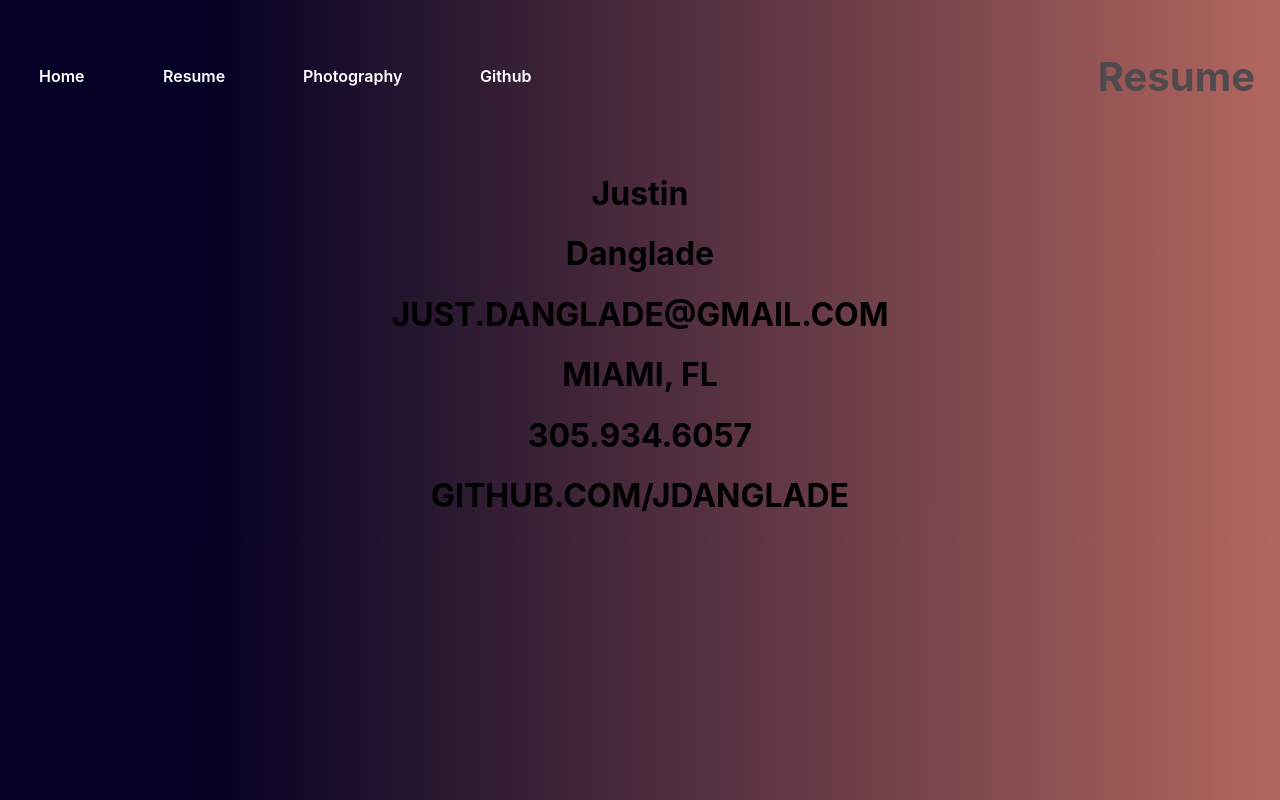
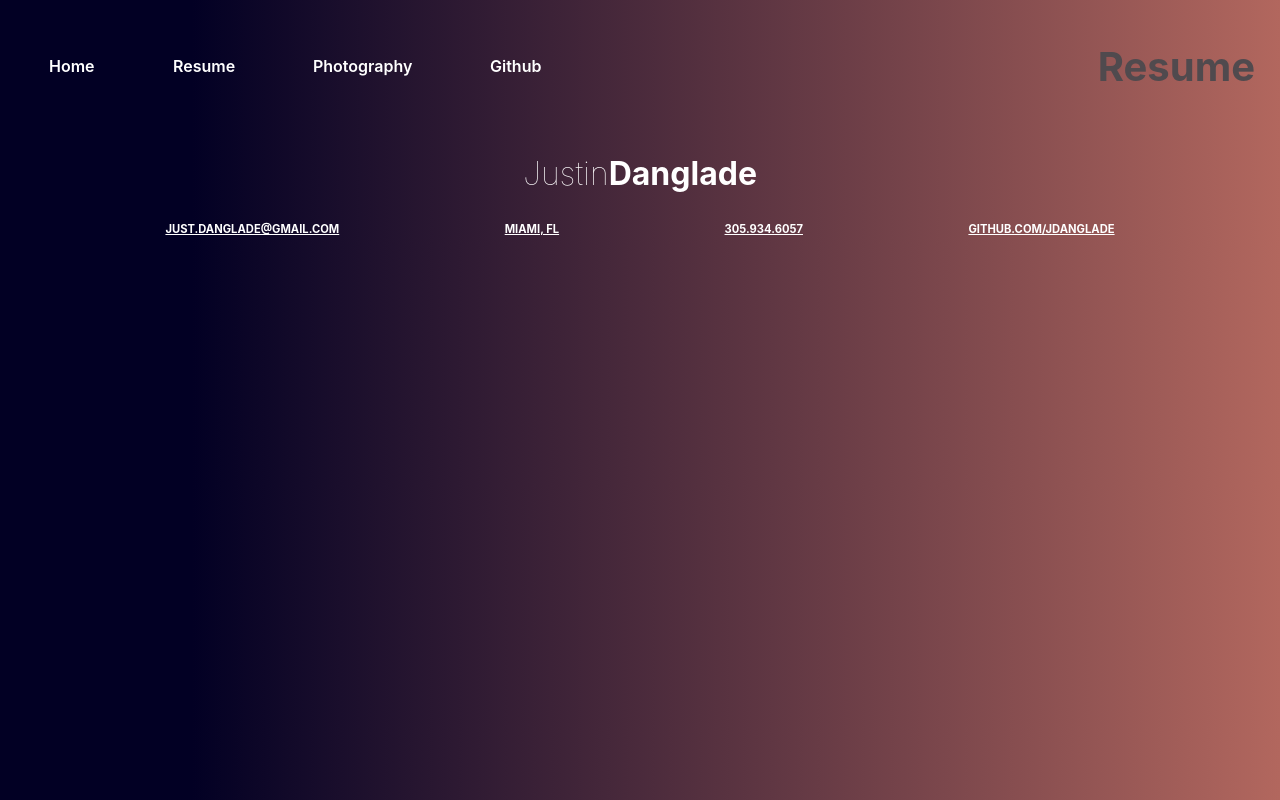
Before and after one commit to jdanglade/justin-danglade, a React (Create React App) app: page /Res in a window 1280 px wide. Built offline with nearby package versions, Linux system fonts and the light colour scheme.

Commit message:
Resume name and contact styling

```diff
--- a/src/Contact.js
+++ b/src/Contact.js
@@ -12,7 +12,21 @@ const Contact = () => {
   );
 };
 
-const ContactContainer = styled.div``;
+const ContactContainer = styled.div`
+  display: flex;
+  flex-direct: row;
+  justify-content: space-evenly;
+  align-content: center;
+  align-items: center;
+  font-family: Roobert, -apple-system, BlinkMacSystemFont, "Segoe UI", Helvetica,
+    Arial, sans-serif, "Apple Color Emoji", "Segoe UI Emoji", "Segoe UI Symbol";
+  color: #ffffff;
+  line-height: normal;
+  text-align: center;
+  text-decoration: underline;
+  height: 50%;
+  font-size: 0.35rem;
+`;
 const Email = styled.h1``;
 const City = styled.h1``;
 const PhoneNumber = styled.h1``;
--- a/src/Name.js
+++ b/src/Name.js
@@ -10,8 +10,25 @@ const Name = () => {
   );
 };
 
-const NameContainer = styled.div``;
-const FirstName = styled.h1``;
-const LastName = styled.h1``;
+const NameContainer = styled.div`
+  display: flex;
+  flex-direct: row;
+  justify-content: center;
+  align-content: center;
+  align-items: center;
+  font-family: Roobert, -apple-system, BlinkMacSystemFont, "Segoe UI", Helvetica,
+    Arial, sans-serif, "Apple Color Emoji", "Segoe UI Emoji", "Segoe UI Symbol";
+  color: #ffffff;
+  line-height: normal;
+  text-align: center;
+  height: 100%;
+  font-size: 1rem;
+`;
+const FirstName = styled.h1`
+  font-weight: lighter;
+`;
+const LastName = styled.h1`
+  font-weight: bold;
+`;
 
 export default Name;
--- a/src/Nav.js
+++ b/src/Nav.js
@@ -48,10 +48,11 @@ const LinksContainer = styled.div`
   position: sticky;
   flex-direction: row;
   justify-content: flex-start;
+  padding: 0px 10px 0px 10px;
 `;
 
 const TitleContainer = styled.div`
-  padding: 10px;
+  padding: 0px 10px 0px 10px;
   position: sticky;
 `;
 
--- a/src/Title.js
+++ b/src/Title.js
@@ -38,9 +38,6 @@ const Title = () => {
 
 const TextContainer = styled.div`
   display: flex;
-  background-color: transparent;
-  border: none;
-  border-radius: 15px;
   box-sizing: border-box;
   color: #504a4e;
   font-family: Roobert, -apple-system, BlinkMacSystemFont, "Segoe UI", Helvetica,
```
